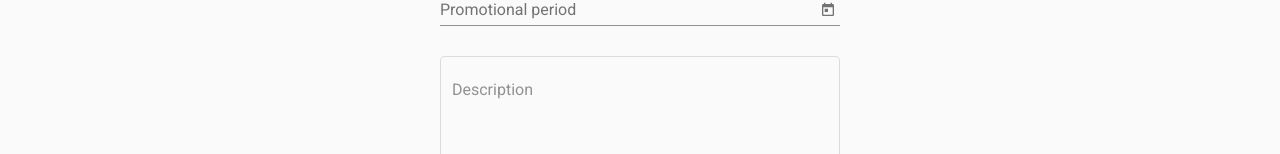
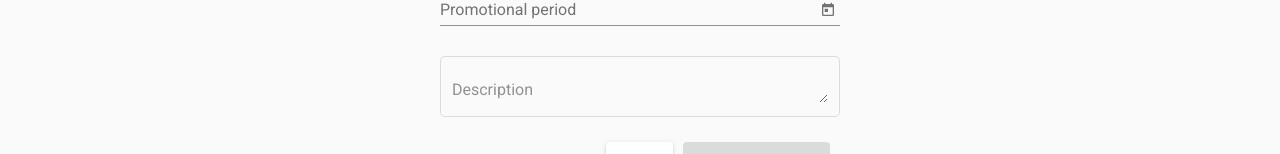
Before and after one commit to angular-university/angular-forms-course, an Angular app: page /add-new-course in a window 1280 px wide. Shown: the part 646-800 px from the top of the page. Built offline with nearby package versions, Linux system fonts and the light colour scheme; no server answers.

Commit message:
Angular Forms Course

```diff
--- a/src/app/app.module.ts
+++ b/src/app/app.module.ts
@@ -38,6 +38,7 @@ import {OnlyOneErrorPipe} from './pipes/only-one-error.pipe';
 import {MatRadioModule} from '@angular/material/radio';
 import {MatCheckboxModule} from '@angular/material/checkbox';
 import {CreateCourseStepOneComponent} from './create-course/create-course-step-one/create-course-step-one.component';
+import {CreateCourseStepTwoComponent} from './create-course/create-course-step-two/create-course-step-two.component';
 
 @NgModule({
     declarations: [
@@ -51,7 +52,8 @@ import {CreateCourseStepOneComponent} from './create-course/create-course-step-o
         CreateCourseComponent,
         PasswordStrengthDirective,
         OnlyOneErrorPipe,
-        CreateCourseStepOneComponent
+        CreateCourseStepOneComponent,
+        CreateCourseStepTwoComponent
     ],
     imports: [
         BrowserModule,
--- a/src/app/create-course/create-course-step-one/create-course-step-one.component.scss
+++ b/src/app/create-course/create-course-step-one/create-course-step-one.component.scss
@@ -0,0 +1,5 @@
+
+
+textarea {
+  max-height: 20px;
+}
--- a/src/app/create-course/create-course-step-one/create-course-step-one.component.ts
+++ b/src/app/create-course/create-course-step-one/create-course-step-one.component.ts
@@ -22,7 +22,7 @@ export class CreateCourseStepOneComponent implements OnInit {
       title: ["", [Validators.required, Validators.minLength(3), Validators.maxLength(60)]],
       adminPassword: ["", [Validators.required, Validators.minLength(8), createPasswordStrengthValidator()]],
       supportEmail: ["", [Validators.required, Validators.email]],
-      price: [null, [Validators.required, Validators.pattern("[0-9]+")]],
+      price: [null, [Validators.required, Validators.pattern("[0-9]+"), Validators.min(1), Validators.max(9999)]],
       category: ["BEGINNER", Validators.required],
       courseType: ["free", Validators.required],
       downloadsAllowed: [false, Validators.requiredTrue],
```
Also changed, not shown: src/app/create-course/create-course-step-two/create-course-step-two.component.ts (added, +22 -0 lines), src/app/create-course/create-course-step-two/create-course-step-two.component.html (added), src/app/create-course/create-course-step-two/create-course-step-two.component.scss (added).
